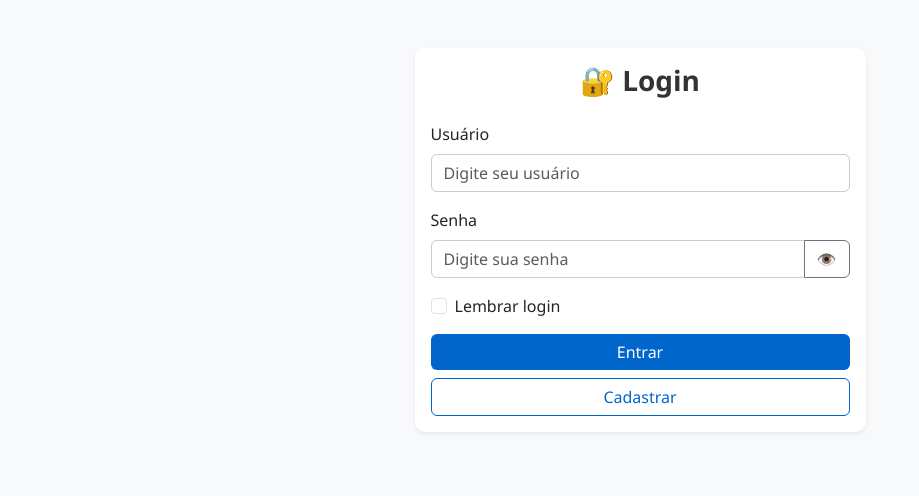
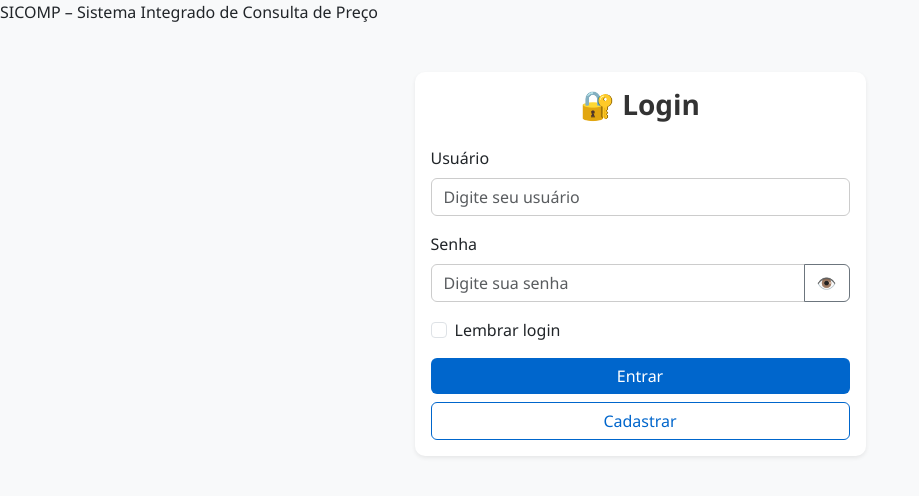
Before and after one commit to Lchav35/mercado-cotacoes, a plain HTML site: page index.html in a window 1280 px wide. Shown: the whole page, without its empty margins (0-919 px from the left). Drawn offline with nearby package versions, Linux system fonts and the light colour scheme.

Commit message:
Update index.html

```diff
--- a/index.html
+++ b/index.html
@@ -8,7 +8,7 @@
   <link rel="stylesheet" href="assets/style.css" />
 </head>
 <body class="bg-light">
-
+<div class="logo-text">SICOMP – Sistema Integrado de Consulta de Preço</div>
   <div class="container mt-5">
     <div class="row justify-content-center">
       <div class="col-md-5">
```
